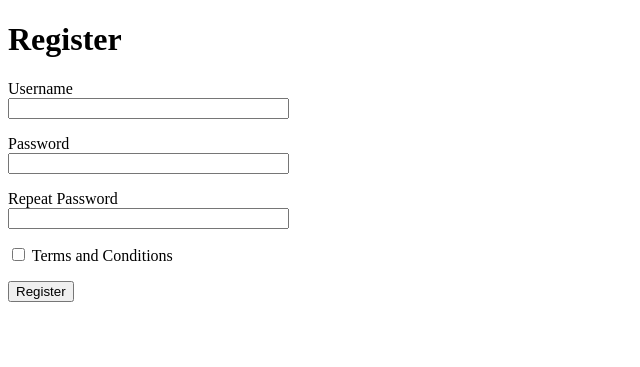
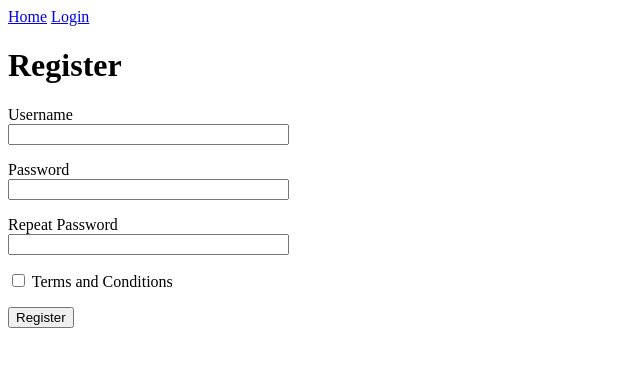
Before and after one commit to ram-mashruwala/Learnio, a Flask app: page /auth/register in a window 1280 px wide. Shown: the top 367 px of the page, without its empty margins (0-640 px from the left). Run offline with Flask 3, Linux system fonts and the light colour scheme.

Commit message:
Added login, logout and home link in "base.html".

```diff
--- a/app/templates/base.html
+++ b/app/templates/base.html
@@ -5,8 +5,15 @@
 		{% block head %}{% endblock %}
 	</head>
 
-<body>
-	{% block content %}{% endblock %}
-</body>
-
-</html>
+	<body>
+		<div>
+			<a href="{{ url_for('web.index') }}">Home</a>
+			{% if current_user.is_anonymous %}
+			<a href="{{ url_for('auth.login') }}">Login</a>
+			{% else %}
+			<a href="{{ url_for('auth.logout') }}">Logout</a>
+			{% endif %}
+		</div>
+		{% block content %}{% endblock %}
+	</body>
+<html>
```
